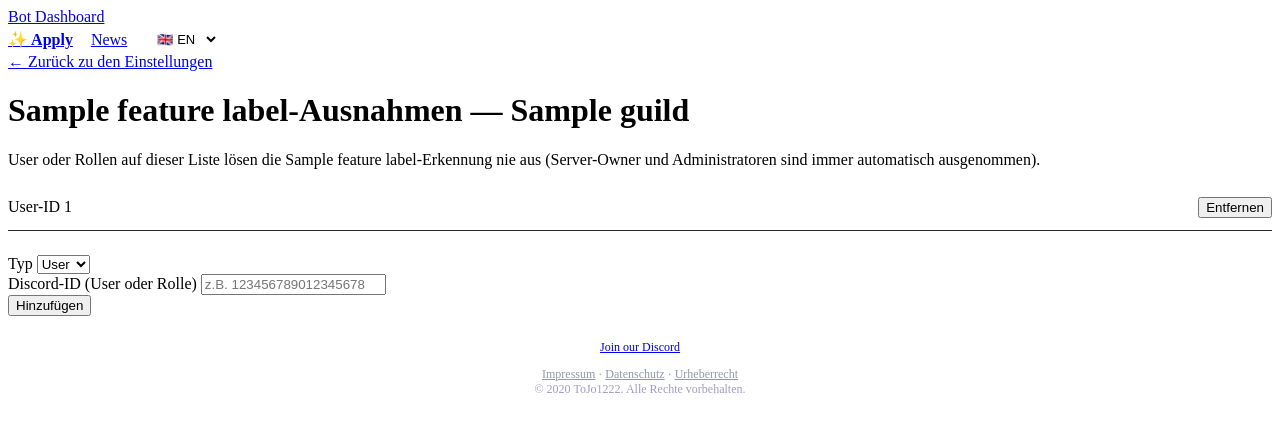
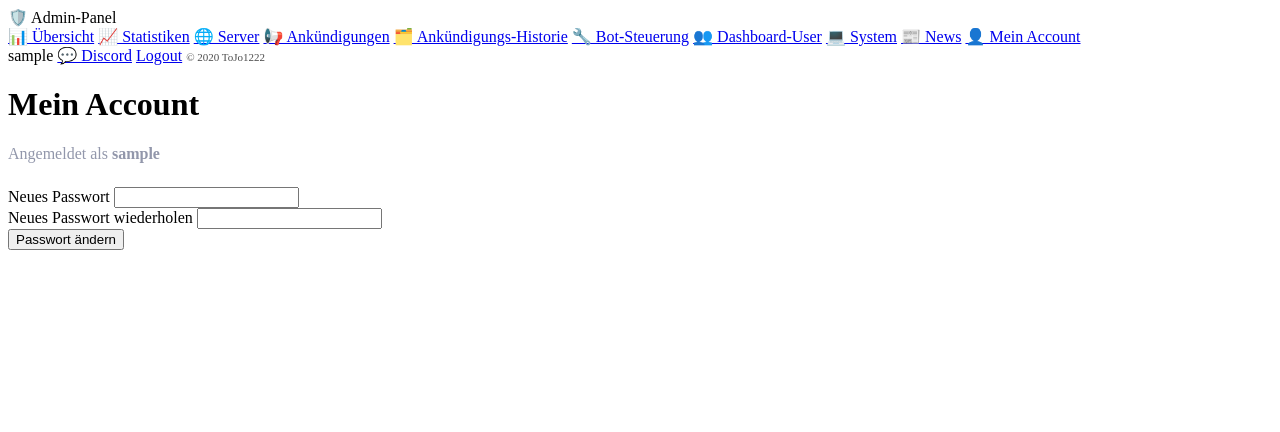
Before and after one commit to tojo01222-cloud/discord-bot-dashboard, a FastAPI app: template dashboard/backend/templates/admin_account.html in a window 1280 px wide. Shown: the top 432 px of the page. Run offline with FastAPI, Linux system fonts and the light colour scheme; the template is opened without the code that fills it: most values are stand-ins (such as "Sample title", 1, 10 or a date in 2020); parts of the project's set-up code (start-up, migrations or seed data) failed here and were passed over.

Commit message:
Update admin_account.html

```diff
--- a/dashboard/backend/templates/admin_account.html
+++ b/dashboard/backend/templates/admin_account.html
@@ -1,35 +1,18 @@
-{% extends "base.html" %}
-{% block title %}{{ feature_label }}-Ausnahmen — {{ guild.name }}{% endblock %}
+{% extends "admin_base.html" %}
+{% block title %}Mein Account — Admin-Panel{% endblock %}
 {% block content %}
-<a href="/dashboard/{{ guild.id }}" class="back-link">← Zurück zu den Einstellungen</a>
-<h1>{{ feature_label }}-Ausnahmen — {{ guild.name }}</h1>
-<p>User oder Rollen auf dieser Liste lösen die {{ feature_label }}-Erkennung nie aus (Server-Owner und Administratoren sind immer automatisch ausgenommen).</p>
+<h1>Mein Account</h1>
+<p style="color:#9297ab;">Angemeldet als <strong>{{ admin.username }}</strong>{% if admin.is_superadmin %} (Superadmin){% endif %}</p>
 
-{% if not entries %}
-<p style="color:#9297ab;">Die Liste ist aktuell leer.</p>
-{% else %}
-{% for e in entries %}
-<div style="display:flex; justify-content:space-between; align-items:center; padding:12px 0; border-bottom:1px solid #262838;">
-    <span>{{ "Rolle" if e.target_type == "role" else "User" }}-ID {{ e.target_id }}</span>
-    <form method="post" action="/dashboard/{{ guild.id }}/{{ 'antihack' if feature_label == 'Anti-Hack' else 'antiwerbung' }}-ausnahmen/{{ e.target_type }}/{{ e.target_id }}/entfernen">
-        <button type="submit" class="btn btn-small btn-ghost">Entfernen</button>
-    </form>
-</div>
-{% endfor %}
-{% endif %}
-
-<form method="post" action="/dashboard/{{ guild.id }}/{{ 'antihack' if feature_label == 'Anti-Hack' else 'antiwerbung' }}-ausnahmen" class="settings-form" style="margin-top:24px;">
-    <div class="field">
-        <label for="target_type">Typ</label>
-        <select name="target_type" id="target_type">
-            <option value="user">User</option>
-            <option value="role">Rolle</option>
-        </select>
+<form method="post" action="/admin/account" class="admin-form" style="margin-top:24px;">
+    <div>
+        <label for="new_password">Neues Passwort</label>
+        <input type="password" id="new_password" name="new_password" required minlength="8">
     </div>
-    <div class="field">
-        <label for="target_id">Discord-ID (User oder Rolle)</label>
-        <input type="text" id="target_id" name="target_id" required placeholder="z.B. 123456789012345678">
+    <div>
+        <label for="new_password_repeat">Neues Passwort wiederholen</label>
+        <input type="password" id="new_password_repeat" name="new_password_repeat" required minlength="8">
     </div>
-    <button type="submit" class="btn btn-small">Hinzufügen</button>
+    <button type="submit" class="btn">Passwort ändern</button>
 </form>
 {% endblock %}
```
